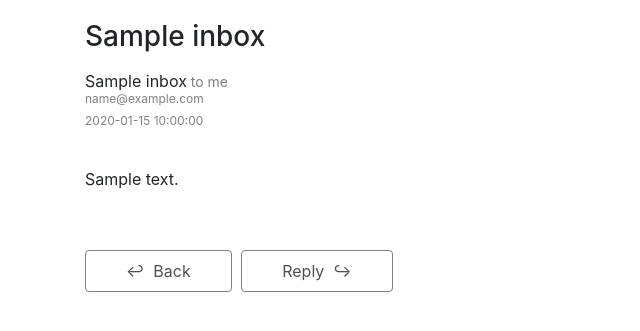
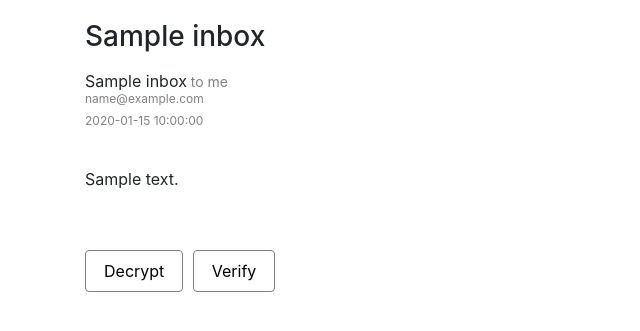
Before and after one commit to deryrahman/ayam-digital-signature, a Flask app: template src/templates/message.html in a window 1280 px wide. Shown: the top 331 px of the page, without its empty margins (0-640 px from the left). Run offline with Flask 2, Linux system fonts and the light colour scheme; the template is opened without the code that fills it: most values are stand-ins (such as "Sample title", 1, 10 or a date in 2020); some libraries are stand-ins or nearby versions.

Commit message:
add front-end

```diff
--- a/src/templates/message.html
+++ b/src/templates/message.html
@@ -3,6 +3,7 @@
 <meta name="viewport" content="width=device-width, initial-scale=1">
 <head>
   <link href="https://stackpath.bootstrapcdn.com/bootstrap/4.1.3/css/bootstrap.min.css" rel="stylesheet" integrity="sha384-MCw98/SFnGE8fJT3GXwEOngsV7Zt27NXFoaoApmYm81iuXoPkFOJwJ8ERdknLPMO" crossorigin="anonymous">
+  <script src="https://ajax.googleapis.com/ajax/libs/jquery/3.3.1/jquery.min.js"></script>
   <script src="https://stackpath.bootstrapcdn.com/bootstrap/4.1.3/js/bootstrap.min.js" integrity="sha384-ChfqqxuZUCnJSK3+MXmPNIyE6ZbWh2IMqE241rYiqJxyMiZ6OW/JmZQ5stwEULTy" crossorigin="anonymous"></script>
   <script src="https://stackpath.bootstrapcdn.com/bootstrap/4.1.3/js/bootstrap.bundle.min.js" integrity="sha384-pjaaA8dDz/5BgdFUPX6M/9SUZv4d12SUPF0axWc+VRZkx5xU3daN+lYb49+Ax+Tl" crossorigin="anonymous"></script>
   <style type="text/css">
@@ -23,6 +24,7 @@
 
     .container {
       margin-top: 20px;
+      margin-bottom: 20px;
     }
 
     .card {
@@ -65,15 +67,62 @@
       color: gray;
     }
 
-    .reply {
-      padding: 8px 40px;
-      color: rgb(80, 80, 80);
+    .ummm {
+      padding: 8px 18px;
     }
 
     .btn-um {
       background-color: white;
       border: 1px solid gray;
       margin-right: 0px;
+    }
+
+    .btn-um:focus {
+      border-color: #111;
+      box-shadow: inset 0 1px 1px rgba(0, 0, 0, 0.075), 0 0 2px rgba(17, 17, 17, 0.6);
+    }
+
+    #fbody {
+      word-break: break-word;
+    }
+
+    .form-control:focus {
+      border-color: #111;
+      box-shadow: inset 0 1px 1px rgba(0, 0, 0, 0.075), 0 0 2px rgba(17, 17, 17, 0.6);
+    }
+
+    .send {
+      margin-top: 16px;
+      padding: 6px 14px;
+      width: 100%;
+      box-shadow: 0 2px 4px 0 rgba(0,0,0,0.2);
+    }
+
+    .card {
+      border-radius: 3px;
+      background-color: white;
+      text-align: -webkit-center;
+      border: 0;
+    }
+
+    .upload {
+      cursor: pointer;
+      margin: 0;
+      transition: 0.3s;
+      height: 38px;
+      padding: 9px;
+      background-color: white;
+      color: rgb(80, 80, 80);
+      border: 1px solid #ced4da;
+      box-shadow: 0 1px 2px 0 rgba(0,0,0,0.2);
+    }
+
+    .card:hover {
+      box-shadow: 0 2px 4px 0 rgba(0,0,0,0.2);
+    }
+
+    input[type="file"], .hidden {
+      display: none;
     }
 
   </style>
@@ -94,30 +143,155 @@
     </div>
     <div class="row body">
       <div class="tengah col-lg-12">
-        <div class="box">
+        <div class="box" id="fbody">
           {{ inbox.body | safe }}
         </div>
       </div>
     </div>
-    <div class="row" style="margin-bottom: 20px;">
+    <div class="row">
       <div class="box">
-        <button class="btn tengah btn-um" onclick="goBack()">
-          <div class="reply">&#x21A9;&nbsp; Back</div>
+        <button class="btn tengah btn-um" id="decryptButton" type="button" data-toggle="collapse" data-target="#decrypt" aria-expanded="false" aria-controls="decrypt">
+          <div class="ummm" id="decryptText">Decrypt</div>
         </button>
-        <button class="btn tengah btn-um" onclick="goCreate()">
-          <div class="reply">Reply &nbsp;&#x21AA;</div>
+        <button class="btn tengah btn-um" id="verifyButton" type="button" data-toggle="collapse" data-target="#verify" aria-expanded="false" aria-controls="verify">
+          <div class="ummm" id="verifyText">Verify</div>
         </button>
       </div>
     </div>
+    <form>
+      <div class="collapse" id="decrypt">
+        <input type="text" id="decryptKey" class="form-control" placeholder="Key" name="fkey">
+        <button id="decryptSubmit" onclick="decrypt()" class="btn btn-um send">Decrypt Message</button>
+      </div>
+      <div class="collapse" id="verify">
+        <input id="verifyKey" type="file" accept=".pub" name="fsign">
+        <label class="card upload" for="verifyKey" id="verifyKey-label">
+          Select public key
+        </label>
+        <button id="verifySubmit" onclick="verify()" class="btn btn-um send">Verify Signature</button>
+      </div>
+    </form>
   </div>
 </body>
-<script src="https://ajax.googleapis.com/ajax/libs/jquery/3.3.1/jquery.min.js"></script>
 <script type="text/javascript">
-  function goBack() {
-    window.history.back();
+
+  // update verifyKey filename
+  $('#verifyKey').change(function(e){
+    var filename = e.target.files[0].name;
+    if (filename.length > 20){
+      filename = '...' + filename.substring(filename.length - 20, filename.length);
+    }
+    $('#verifyKey-label').html(filename);
+  });
+
+  $('#decrypt').on('hide.bs.collapse', function () {
+    $('#decryptButton').css({
+      'background-color': 'white',
+      'color': 'black'
+    });
+    $("#decryptKey").prop('required', 0);
+  })
+
+  $('#decrypt').on('show.bs.collapse', function () {
+    $("#verify").collapse('hide');
+    $('#decryptButton').css({
+      'background-color': '#1e88e5',
+      'color': 'white'
+    });
+    $("#decryptKey").prop('required', 1);
+  })
+
+  $('#verify').on('hide.bs.collapse', function () {
+    $('#verifyButton').css({
+      'background-color': 'white',
+      'color': 'black'
+    });
+    $("#verifyKey").prop('required', 0);
+  })
+
+  $('#verify').on('show.bs.collapse', function () {
+    $("#decrypt").collapse('hide');
+    $('#verifyButton').css({
+      'background-color': '#1e88e5',
+      'color': 'white'
+    });
+    $("#verifyKey").prop('required', 1);
+  })
+
+  function decrypt() {
+    var formData = new FormData($('form')[0]);
+    formData.append('fbody', $("#fbody").text());
+    $.ajax({
+        url: '/inbox/decrypt',
+        type: 'POST',
+        data: formData,
+        processData: false,
+        contentType: false,
+        beforeSend: function() {
+          $("#decryptSubmit").prop('disabled', true);
+        },
+        success: function(response) {
+          console.log(response);
+          $("#decryptSubmit").prop('disabled', false);
+
+          if (JSON.parse(response).error) {
+            alert(JSON.parse(response).error_message);
+          } else {
+            if (JSON.parse(response).plaintext == '') {
+              alert('decrypt failed, check your key');
+            } else {
+              $("#fbody").text(JSON.parse(response).plaintext);
+              $("#decrypt").collapse('hide');
+              $('#decryptButton').css({
+                'background-color': '#12ff51',
+                'color': 'white'
+              });
+              $("#decryptButton").prop('disabled', true);
+              $("#decryptText").text('Decrypted');
+            }
+          }
+        },
+        error: function(error) {
+          $("#decryptSubmit").prop('disabled', false);
+          console.log(error);
+          alert('decrypt failed, check your key');
+        }
+      });
   }
-  function goCreate() {
-    window.location.href = "/send-email"
+  function verify() {
+    var formData = new FormData($('form')[0]);
+    formData.append('fbody', $("#fbody").text());
+    $.ajax({
+        url: '/inbox/verify',
+        type: 'POST',
+        data: formData,
+        processData: false,
+        contentType: false,
+        beforeSend: function() {
+          $("#verifySubmit").prop('disabled', true);
+        },
+        success: function(response) {
+          console.log(response);
+          $("#verifySubmit").prop('disabled', false);
+
+          if (JSON.parse(response).error) {
+            alert(JSON.parse(response).error_message);
+          } else {
+            if (JSON.parse(response).correct) {
+              $("#verify").collapse('hide');
+              $('#verifyButton').css({
+                'background-color': '#12ff51',
+                'color': 'white'
+              });
+              $("#verifyButton").prop('disabled', true);
+              $("#verifyText").text('verified');
+            } else {
+              alert('Signature not valid!');
+            }
+          }
+        }
+      });
   }
+
 </script>
 </html>
```
Also changed, not shown: src/templates/send.html (+14 -24 lines).
